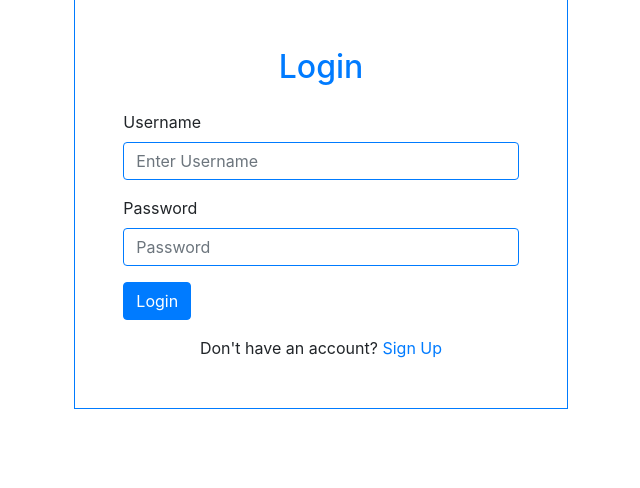
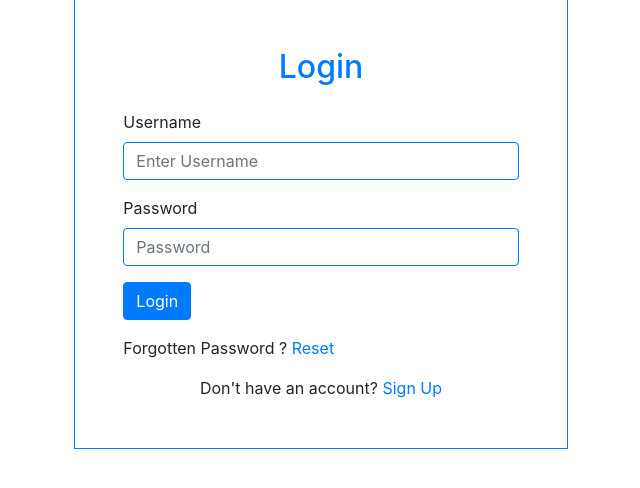
Before and after one commit to devmahmud/Django-Poll-App, a Django app: page /accounts/login/ in a window 1280 px wide. Shown: the part 153-641 px from the top of the page, without its empty margins (319-959 px from the left). Run offline with Django 3.2, Linux system fonts and the light colour scheme; some libraries are stand-ins or nearby versions.

Commit message:
added a reset password link

```diff
--- a/accounts/templates/accounts/login.html
+++ b/accounts/templates/accounts/login.html
@@ -32,9 +32,12 @@
                 </div>
             </form>
             <div class="mt-3">
+              <p>Forgotten Password ? <a href="{% url 'password_reset' %}">Reset</a></p>
                 <p class="mb-0  text-center">Don't have an account? <a href="{% url 'accounts:register' %}"
+
                                                                        class="text-primary fw-bold">Sign
                     Up</a></p>
+
             </div>
         </div>
     </div>
```
